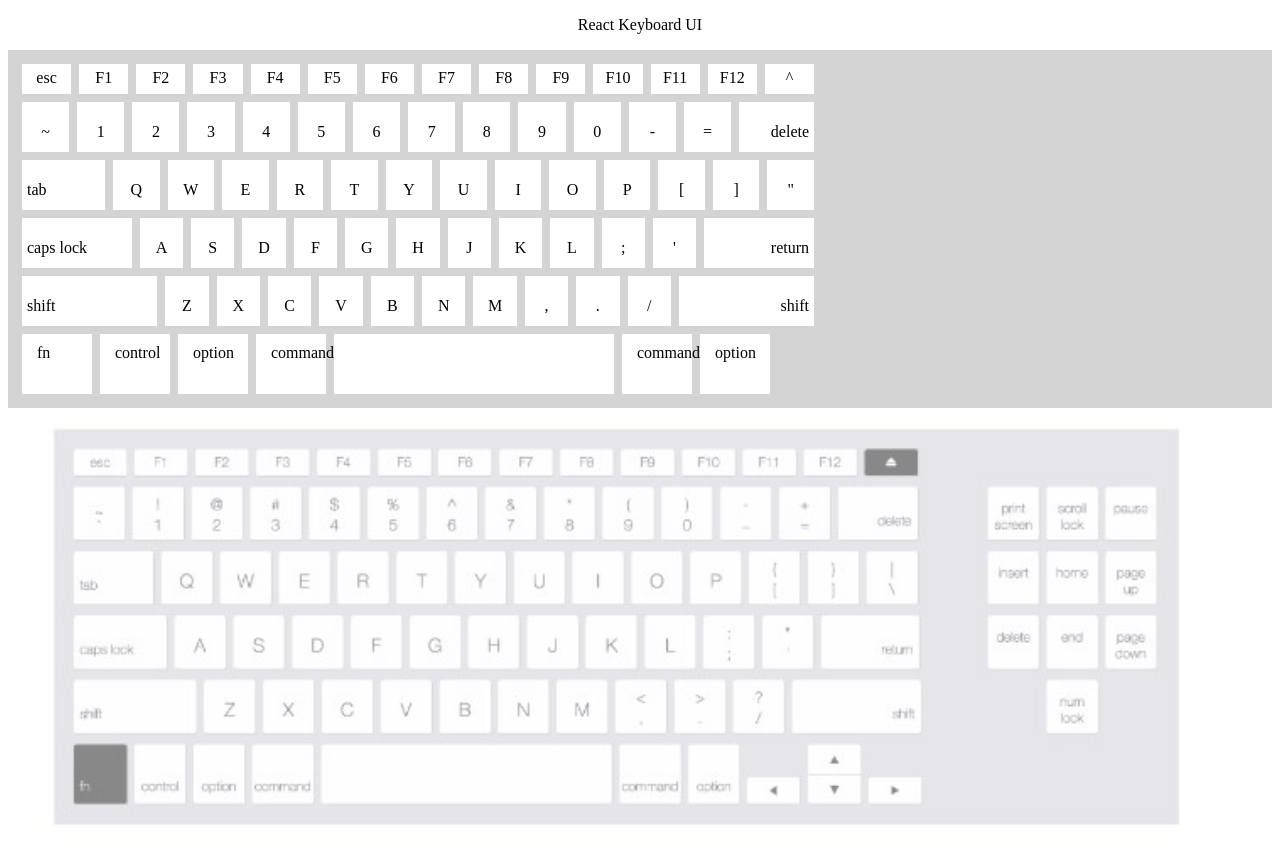
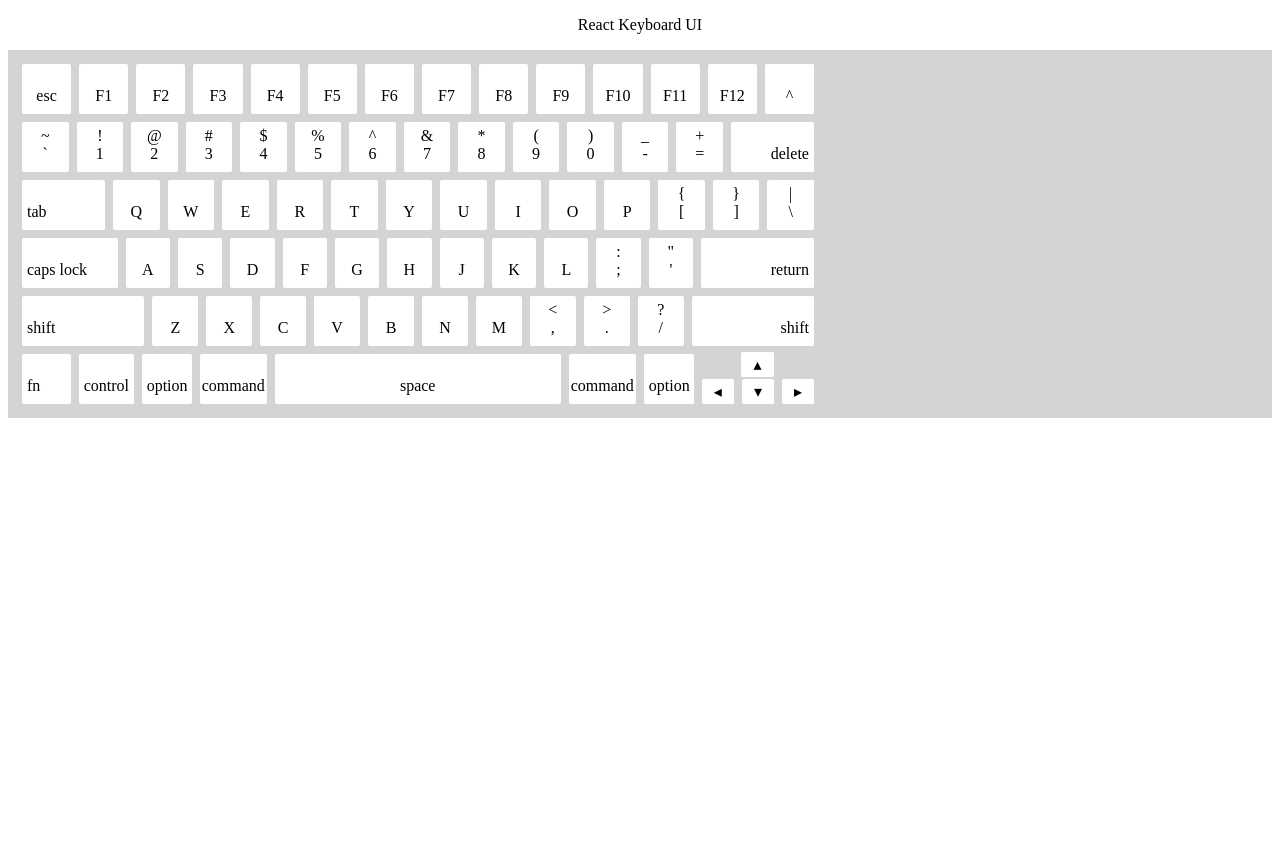
Before and after one commit to 23botnari/Front-End_Challenge_v1, a React (Create React App) app: page / in a window 1280 px wide. After the commit the page ends 800 px from the top, so only its background shows below. Built offline with nearby package versions, Linux system fonts and the light colour scheme.

Commit message:
Subtask 1.

```diff
--- a/src/App.js
+++ b/src/App.js
@@ -1,154 +1,148 @@
-import React from "react";
+import React, { useState, useEffect } from "react";
 import "./App.scss";
-import screenshot from "./screen.jpg";
 function App() {
-  const keyboardLayout = [
+  const [keyboardLayout, setKeyboardLayout] = useState([
     [
-      "esc",
-      "F1",
-      "F2",
-      "F3",
-      "F4",
-      "F5",
-      "F6",
-      "F7",
-      "F8",
-      "F9",
-      "F10",
-      "F11",
-      "F12",
-      "^",
+      { id: 27, label: "esc", state: "default" },
+      { id: 112, label: "F1" },
+      { id: 113, label: "F2" },
+      { id: 114, label: "F3" },
+      { id: 115, label: "F4" },
+      { id: 116, label: "F5" },
+      { id: 117, label: "F6" },
+      { id: 118, label: "F7" },
+      { id: 119, label: "F8" },
+      { id: 120, label: "F9" },
+      { id: 121, label: "F10" },
+      { id: 122, label: "F11" },
+      { id: 123, label: "F12" },
+      { id: 94, label: "^" },
     ],
     [
-      "~",
-      "1",
-      "2",
-      "3",
-      "4",
-      "5",
-      "6",
-      "7",
-      "8",
-      "9",
-      "0",
-      "-",
-      "=",
-      "delete",
-      // "printscreen",
-      // "scroll lock",
-      // "pause",
+      { id: 192, label: "`", shiftlabel: "~" },
+      { id: 49, label: "1", shiftlabel: "!" },
+      { id: 50, label: "2", shiftlabel: "@" },
+      { id: 51, label: "3", shiftlabel: "#" },
+      { id: 52, label: "4", shiftlabel: "$" },
+      { id: 53, label: "5", shiftlabel: "%" },
+      { id: 54, label: "6", shiftlabel: "^" },
+      { id: 55, label: "7", shiftlabel: "&" },
+      { id: 56, label: "8", shiftlabel: "*" },
+      { id: 57, label: "9", shiftlabel: "(" },
+      { id: 48, label: "0", shiftlabel: ")" },
+      { id: 45, label: "-", shiftlabel: "_" },
+      { id: 61, label: "=", shiftlabel: "+" },
+      { id: 8, label: "delete" },
+      // { id: 557, label: "print screen" },
+      // { id: 145, label: "scroll lock" },
+      // { id: 19, label: "pause" },
     ],
     [
-      "tab",
-      "Q",
-      "W",
-      "E",
-      "R",
-      "T",
-      "Y",
-      "U",
-      "I",
-      "O",
-      "P",
-      "[",
-      "]",
-      "''",
-      // "insert",
-      // "home",
-      // "page up",
+      { id: 9, label: "tab" },
+      { id: 81, label: "Q" },
+      { id: 87, label: "W" },
+      { id: 69, label: "E" },
+      { id: 82, label: "R" },
+      { id: 84, label: "T" },
+      { id: 89, label: "Y" },
+      { id: 85, label: "U" },
+      { id: 73, label: "I" },
+      { id: 79, label: "O" },
+      { id: 80, label: "P" },
+      { id: 219, label: "[", shiftlabel: "{" },
+      { id: 221, label: "]", shiftlabel: "}" },
+      { id: 220, label: "\\", shiftlabel: "|" },
+      // { id: 45, label: "insert" },
+      // { id: 36, label: "home" ,
+      // { id: 33, label: "page up" },
     ],
     [
-      "caps lock",
-      "A",
-      "S",
-      "D",
-      "F",
-      "G",
-      "H",
-      "J",
-      "K",
-      "L",
-      ";",
-      "'",
-      "return",
-      // "delete",
-      // "end",
-      // "page down",
+      { id: 20, label: "caps lock" },
+      { id: 65, label: "A" },
+      { id: 83, label: "S" },
+      { id: 68, label: "D" },
+      { id: 70, label: "F" },
+      { id: 71, label: "G" },
+      { id: 72, label: "H" },
+      { id: 74, label: "J" },
+      { id: 75, label: "K" },
+      { id: 76, label: "L" },
+      { id: 186, label: ";", shiftlabel: ":" },
+      { id: 222, label: "'", shiftlabel: '"' },
+      { id: 13, label: "return" },
+      // { id: 46, label: "delete" },
+      // { id: 35, label: "end" },
+      // { id: 34, label: "page down" },
     ],
     [
-      "shift",
-      "Z",
-      "X",
-      "C",
-      "V",
-      "B",
-      "N",
-      "M",
-      ",",
-      ".",
-      "/",
-      "shift",
+      { id: 15, label: "shift" },
+      { id: 90, label: "Z" },
+      { id: 88, label: "X" },
+      { id: 67, label: "C" },
+      { id: 86, label: "V" },
+      { id: 66, label: "B" },
+      { id: 78, label: "N" },
+      { id: 77, label: "M" },
+      { id: 188, label: ",", shiftlabel: "<" },
+      { id: 190, label: ".", shiftlabel: ">" },
+      { id: 191, label: "/", shiftlabel: "?" },
+      { id: 16, label: "shift" },
+      // { id: 144, label: "num lock" },
       // "num lock",
     ],
     [
-      "fn",
-      "control",
-      "option",
-      "command",
-      " ",
-      "command",
-      "option",
+      { id: 255, label: "fn" },
+      { id: 68, label: "control" },
+      { id: 17, label: "option" },
+      { id: 91, label: "command" },
+      { id: 32, label: "space" },
+      { id: 92, label: "command" },
+      { id: 18, label: "option" },
+      { id: 37, label: "◂" },
+      { id: 40, label: "▾" },
+      { id: 38, label: "▸" },
+      { id: 39, label: "▴" },
       // "left-arrow",
       // "top-arrow",
       // "bot-arrow",
       // "right-arrow",
     ],
-  ];
+  ]);
+
+
   return (
     <>
       <div className="app">
         <p>React Keyboard UI</p>
         <div className="keyboard">
-          <div className="keyboard-row first">
-            {keyboardLayout[0].map((row, i) => (
+          {/* <div className="keyboard-row first">
+            {keyboardLayout[0].map((firstRow, i) => (
               <div key={i} className="keyboard-key">
-                {row}
+                {firstRow.label}
               </div>
             ))}
-          </div>
+          </div>  */}
+          {keyboardLayout?.map((array, arrayIndex) => (
+            <div key={arrayIndex} className="keyboard-row">
+              {array.map((key, keyIndex) => (
+                <div
+                  key={key.id}
+                  id={`k${key.id}`}
+                  className={`keyboard-key ${key.label}`}
+                  style={{ backgroundColor: `${key.state}` }}
 
-          {keyboardLayout.slice(1, 5).map((row, i) => (
-            <div key={i} className="keyboard-row">
-              {row.map((key, j) => (
-                <span
-                  key={j}
-                  className={`keyboard-key
-                  ${key === "delete" ? "delete" : ""}
-                  ${key === "tab" ? "tab" : ""}
-                  ${key === "caps lock" ? "capslock" : ""}
-                  ${key === "return" ? "return" : ""}
-                  ${key === "shift" ? "shift" : ""}
-                  `}
                 >
-                  <p>{key}</p>
-                </span>
+                  <span>
+                    {key.shiftlabel}
+                    <br />
+                    {key.label}
+                  </span>
+                </div>
               ))}
             </div>
           ))}
-          <div className="keyboard-row last">
-            {keyboardLayout[5].map((row, i) => (
-              <div
-                key={i}
-                className={`keyboard-key ${row === "fn" ? "fn" : ""}
-              ${row === " " ? "space" : ""}`}
-              >
-                {row}
-              </div>
-            ))}
-          </div>
         </div>
       </div>
-      <img src={screenshot} alt={"Error"} width={"100%"}></img>
     </>
   );
 }
--- a/src/App.scss
+++ b/src/App.scss
@@ -2,12 +2,11 @@
   text-align: center;
 }
 .keyboard {
+  display: grid;
+  flex-direction: column;
   padding: 10px;
-  display: flex;
-  flex-direction: column;
   background-color: rgba(128, 128, 128, 0.336);
   text-align: center;
-  justify-content: center;
 
   &-row {
     display: flex;
@@ -17,7 +16,7 @@
 
   &-row.first &-key {
     height: 20px;
-    width: 40px;
+    width: 45px;
   }
   &-key {
     height: 40px;
@@ -25,52 +24,95 @@
     padding: 5px;
     margin: 4px;
     background-color: white;
+    border-radius: 2px;
+    cursor: pointer;
+  }
 
-  }
-  .delete {
-    width: 70px;
-    p {
+  #k8.delete {
+    width: 80px;
     text-align: right;
-    }
   }
   .tab {
     width: 80px;
-    p {
     text-align: left;
   }
-  }
-  .capslock {
-    width: 120px;
-    p {
+  .caps.lock {
+    width: 100px;
     text-align: left;
-    }
   }
   .return {
     width: 120px;
-    p {
     text-align: right;
   }
+  .shift {
+    width: 125px;
   }
-  .shift {
-    width: 150px;
-    &:first-child {
-      p:first-child {
+  .shift:first-child {
     text-align: left;
   }
-    }
-    p {
+  .shift:last-child {
     text-align: right;
   }
-  }
-  &-row.last &-key {
-   padding:10px 15px;
-   bottom: 0;
-  }
   .fn {
+    width: 70px;
     text-align: left;
   }
+  .control {
+    width: 45px;
+  }
+  .command {
+    padding-left: 2px;
+    width: 60px;
+  }
   .space {
-    width: 250px;
+    width: 500px;
+  }
+  #k37,
+  #k38,
+  #k40,
+  &-key#k39 {
+    height: 15px;
+    position: relative;
+    margin-top: 29px;
+    span {
+      position: absolute;
+      top: -15px;
+      right: 0;
+      left: 0;
+    }
   }
 
+  #k39{
+    position: absolute;
+    left: 737px;
+    margin-top: 2px;
+    width: 23px;
   }
+  .print.screen {
+    margin-left: 45px;
+  }
+  .insert {
+    margin-left: 45px;
+  }
+  #k551.delete {
+    margin-left: 45px;
+  }
+  .num.lock {
+    margin-left: 60;
+  }
+  .print.screen,
+  .insert,
+  #k551.delete,
+  .num.lock,
+  .scroll.lock,
+  .pause,
+  .home,
+  .page.up,
+  .end,
+  .page.down {
+    color: red;
+    span {
+      padding: 2px;
+    }
+  }
+}
--- a/src/index.js
+++ b/src/index.js
@@ -4,7 +4,5 @@ import App from './App';
 
 const root = ReactDOM.createRoot(document.getElementById('root'));
 root.render(
-  <React.StrictMode>
     <App />
-  </React.StrictMode>
 );
```
Lines whose indentation alone changed are shown as unchanged.
